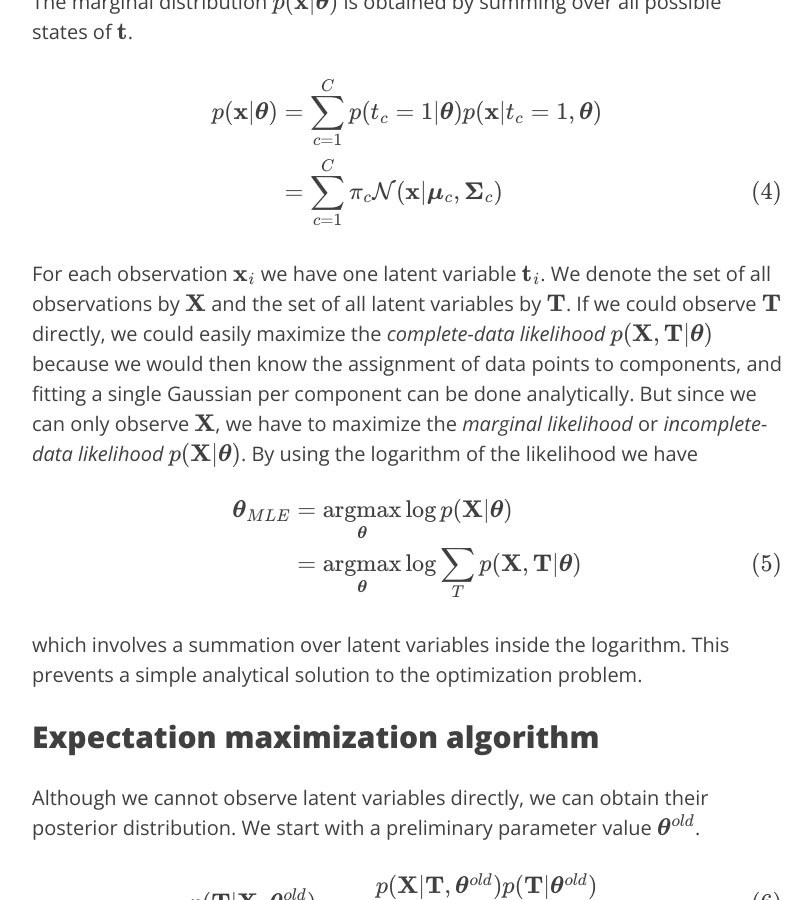
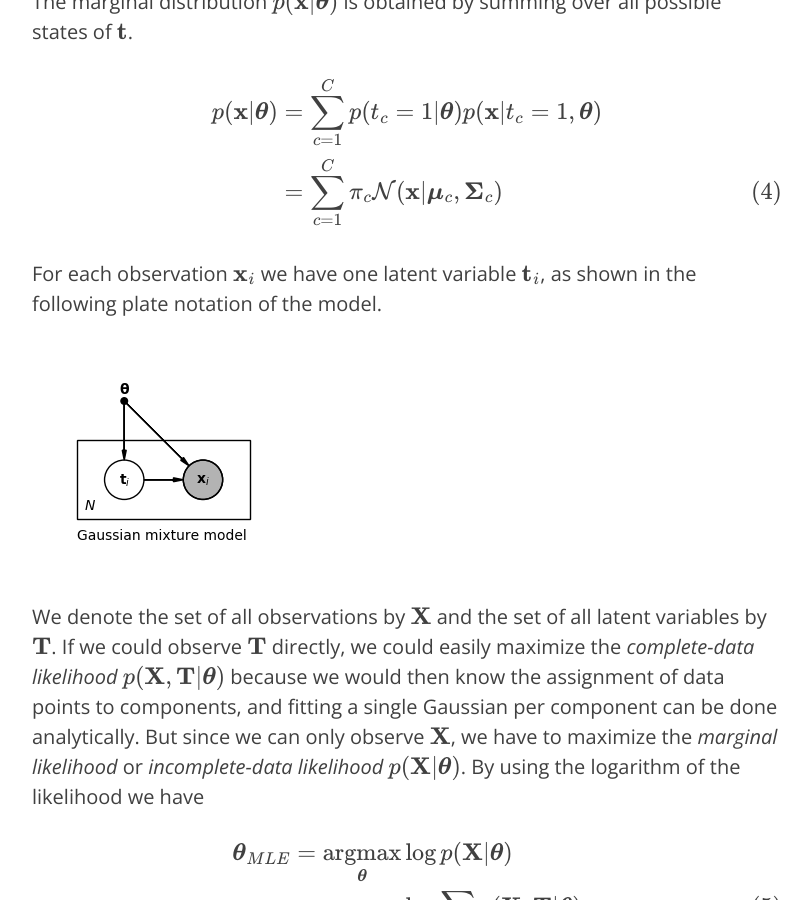
Before and after one commit to krasserm/krasserm.github.io, a Jekyll site: the page built from _posts/2019-11-21-latent-variable-models-part-1.md, in a window 1280 px wide and 900 px high, scrolled down 3293 px. Shown: the whole window, without its empty margins (233-1045 px from the left). Built offline with Jekyll 4.4.1, drawn with Linux system fonts in a browser that asks for light colours; formulas are drawn with MathJax 3; comment, search, counter and statistics services are not loaded.

Commit message:
Add GMM plate notation

```diff
--- a/_posts/2019-11-21-latent-variable-models-part-1.md
+++ b/_posts/2019-11-21-latent-variable-models-part-1.md
@@ -78,7 +78,11 @@ p(\mathbf{x} \lvert \boldsymbol{\theta}) &=
 \end{align*}
 $$
 
-For each observation $\mathbf{x}_i$ we have one latent variable $\mathbf{t}_i$. We denote the set of all observations by $\mathbf{X}$ and the set of all latent variables by $\mathbf{T}$. If we could observe $\mathbf{T}$ directly, we could easily maximize the *complete-data likelihood* $p(\mathbf{X}, \mathbf{T} \lvert \boldsymbol{\theta})$ because we would then know the assignment of data points to components, and fitting a single Gaussian per component can be done analytically. But since we can only observe $\mathbf{X}$, we have to maximize the *marginal likelihood* or *incomplete-data likelihood* $p(\mathbf{X} \lvert \boldsymbol{\theta})$. By using the logarithm of the likelihood we have
+For each observation $\mathbf{x}_i$ we have one latent variable $\mathbf{t}_i$, as shown in the following plate notation of the model.
+
+![gmm](/img/2019-11-21/gmm.png)
+
+We denote the set of all observations by $\mathbf{X}$ and the set of all latent variables by $\mathbf{T}$. If we could observe $\mathbf{T}$ directly, we could easily maximize the *complete-data likelihood* $p(\mathbf{X}, \mathbf{T} \lvert \boldsymbol{\theta})$ because we would then know the assignment of data points to components, and fitting a single Gaussian per component can be done analytically. But since we can only observe $\mathbf{X}$, we have to maximize the *marginal likelihood* or *incomplete-data likelihood* $p(\mathbf{X} \lvert \boldsymbol{\theta})$. By using the logarithm of the likelihood we have
 
 $$
 \begin{align*}
```
Also changed, not shown: img/2019-11-21/gmm.png (added).
